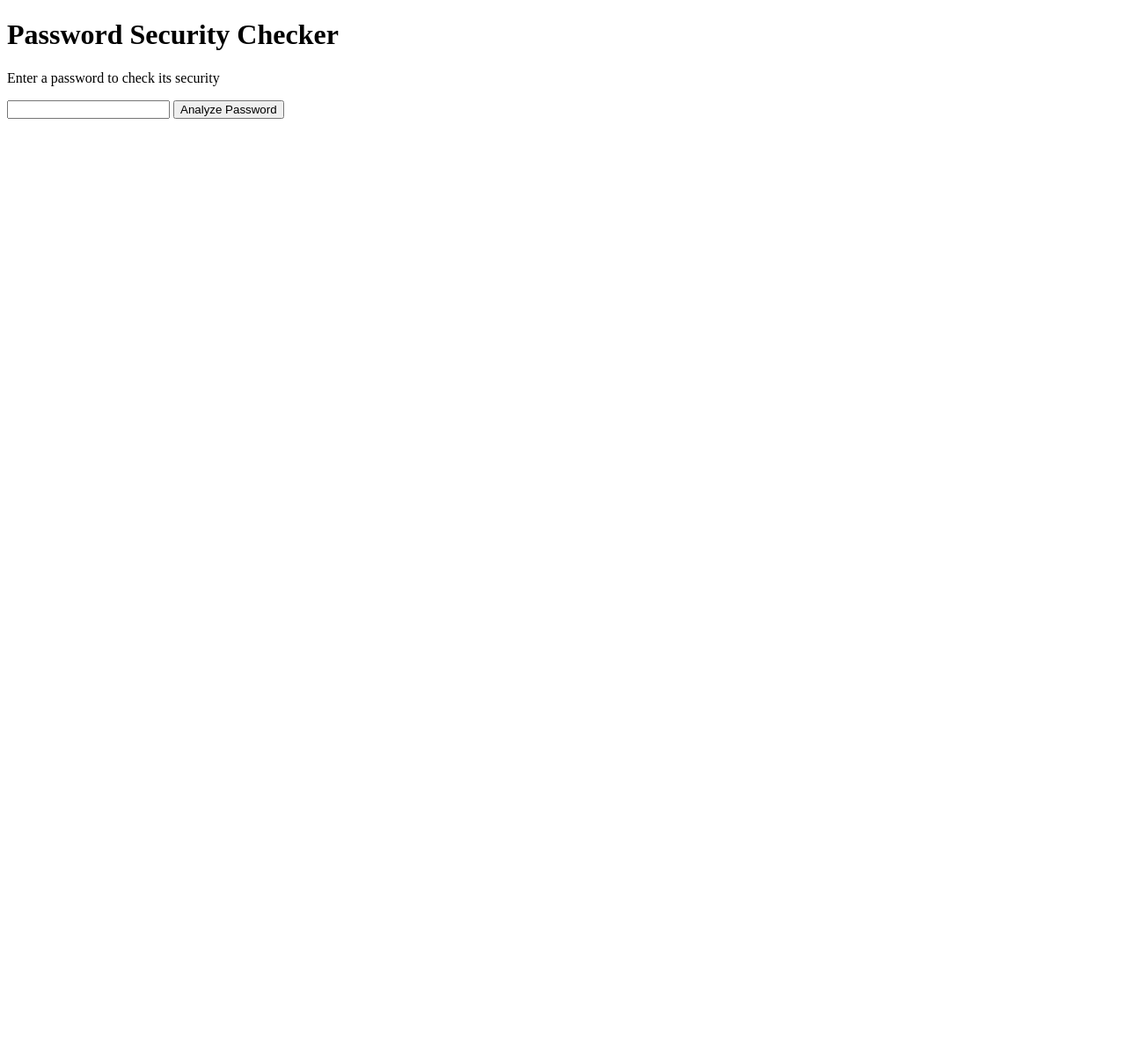
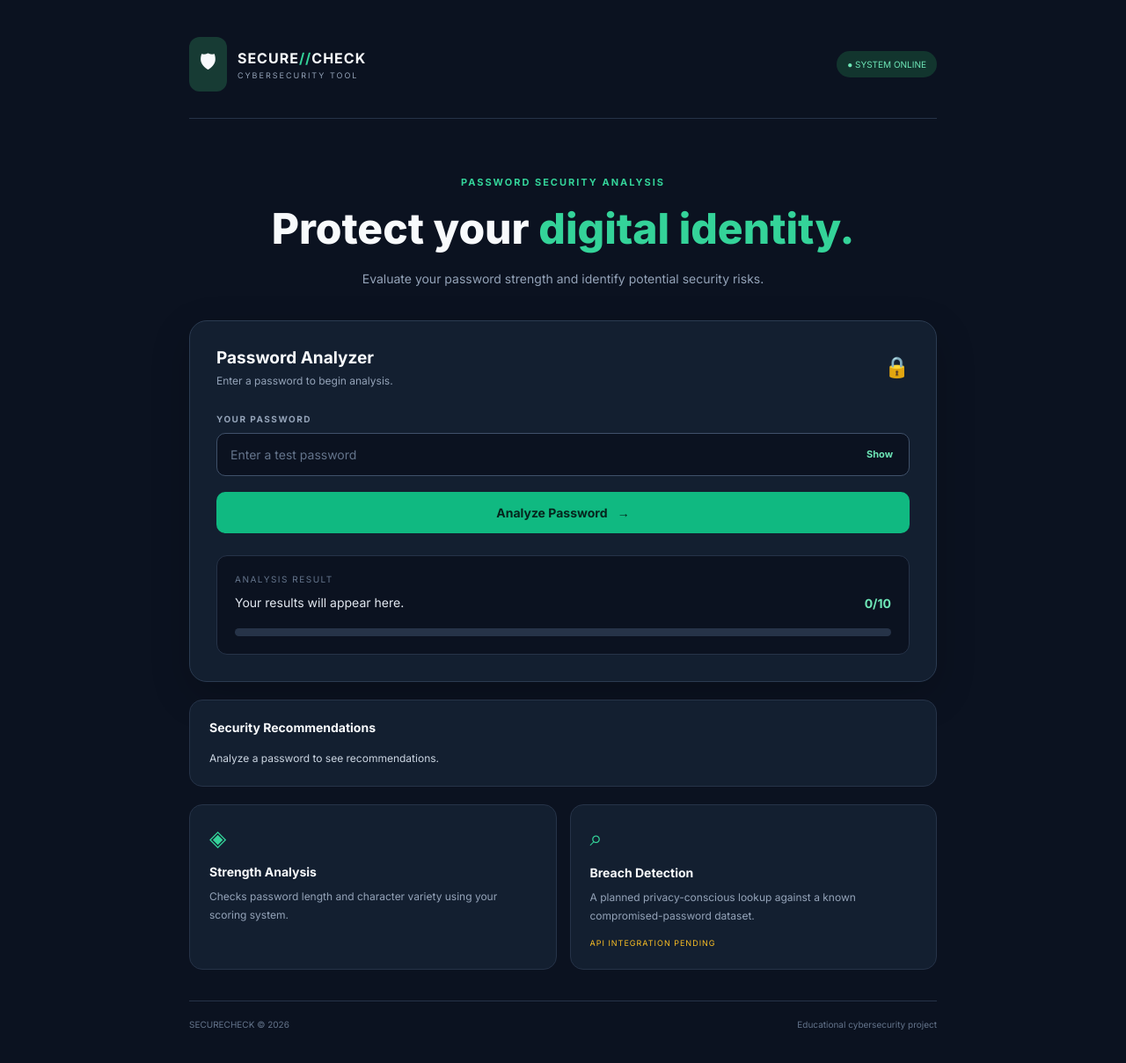
Before and after one commit to sabihashaik-pixel/Adv_CS_U1Project_26-27, a plain HTML site: page PasswordSecurityChecker/index.html in a window 1280 px wide. Shown: the whole page at 88% size. Before the commit the page ends 800 px from the top, so only its background shows below. Drawn offline with Linux system fonts and the light colour scheme.

Commit message:
2nd oct- update
 I improved the password checkers design by changing the the layout, adding more style, and improving the password input into the text box. i also added a password visibility box, 10 points security score measure, and  security recommendations based on the password criteria.

```diff
--- a/PasswordSecurityChecker/index.html
+++ b/PasswordSecurityChecker/index.html
@@ -1,19 +1,127 @@
 <!DOCTYPE html>
 <html lang="en">
-
 <head>
     <meta charset="UTF-8">
-    <title>Password Security Checker</title>
+    <meta name="viewport" content="width=device-width, initial-scale=1.0">
+
+    <title>SecureCheck | Password Security</title>
+
     <link rel="stylesheet" href="style.css">
 </head>
 
 <body>
-<h1>Password Security Checker</h1>
-<p>Enter a password to check its security</p>
-<input type="password" id="password">
-<button id="analyzeButton"> Analyze Password</button>
-<p id="result"></p>
+
+<main class="app-container">
+
+    <header class="navbar">
+        <div class="brand">
+            <div class="brand-icon">🛡</div>
+
+            <div>
+                <h2>SECURE<span>//</span>CHECK</h2>
+                <p>CYBERSECURITY TOOL</p>
+            </div>
+        </div>
+
+        <span class="status">● SYSTEM ONLINE</span>
+    </header>
+
+    <section class="hero">
+        <p class="eyebrow">PASSWORD SECURITY ANALYSIS</p>
+
+        <h1>Protect your <span>digital identity.</span></h1>
+
+        <p class="hero-description">
+            Evaluate your password strength and identify
+            potential security risks.
+        </p>
+    </section>
+
+    <section class="checker-card">
+
+        <div class="card-heading">
+            <div>
+                <h2>Password Analyzer</h2>
+                <p>Enter a password to begin analysis.</p>
+            </div>
+
+            <span class="lock-icon">🔒</span>
+        </div>
+
+        <label for="password">YOUR PASSWORD</label>
+
+        <div class="input-wrapper">
+            <input
+                    type="password"
+                    id="password"
+                    placeholder="Enter a test password"
+                    autocomplete="off"
+            >
+
+            <button type="button" id="togglePassword">
+                Show
+            </button>
+        </div>
+
+        <button id="analyzeButton">
+            Analyze Password <span>→</span>
+        </button>
+
+        <div class="result-panel">
+            <p class="result-label">ANALYSIS RESULT</p>
+
+            <div class="strength-heading">
+                <p id="result">Your results will appear here.</p>
+                <span id="scoreDisplay">0/10</span>
+            </div>
+
+            <div class="strength-bar">
+                <div id="strengthFill"></div>
+            </div>
+        </div>
+
+    </section>
+
+    <div class="recommendations-panel">
+
+        <h3>Security Recommendations</h3>
+
+        <ul id="recommendations">
+            <li>Analyze a password to see recommendations.</li>
+        </ul>
+
+    </div>
+    <section class="info-grid">
+
+        <article class="info-card">
+            <div class="info-icon">◈</div>
+            <h3>Strength Analysis</h3>
+            <p>
+                Checks password length and character
+                variety using your scoring system.
+            </p>
+        </article>
+
+        <article class="info-card">
+            <div class="info-icon">⌕</div>
+            <h3>Breach Detection</h3>
+            <p>
+                A planned privacy-conscious lookup
+                against a known compromised-password dataset.
+            </p>
+            <span class="coming-soon">API INTEGRATION PENDING</span>
+        </article>
+
+    </section>
+
+    <footer>
+        <p>SECURECHECK © 2026</p>
+        <p>Educational cybersecurity project</p>
+    </footer>
+
+</main>
+
 <script src="script.js"></script>
+
 </body>
-
 </html>
--- a/PasswordSecurityChecker/style.css
+++ b/PasswordSecurityChecker/style.css
@@ -0,0 +1,386 @@
+@import url('https://fonts.googleapis.com/css2?family=Inter:wght@400;500;600;700;800&display=swap');
+
+* {
+    margin: 0;
+    padding: 0;
+    box-sizing: border-box;
+}
+
+body {
+    font-family: 'Inter', sans-serif;
+    background: #0b1220;
+    color: #f8fafc;
+    min-height: 100vh;
+    padding: 30px 20px;
+}
+
+.app-container {
+    max-width: 850px;
+    margin: auto;
+}
+
+/* NAVIGATION */
+
+.navbar {
+    display: flex;
+    justify-content: space-between;
+    align-items: center;
+    padding: 12px 0 30px;
+    border-bottom: 1px solid #263348;
+}
+
+.brand {
+    display: flex;
+    align-items: center;
+    gap: 12px;
+}
+
+.brand-icon {
+    background: #173b34;
+    padding: 12px;
+    border-radius: 12px;
+    font-size: 22px;
+}
+
+.brand h2 {
+    font-size: 16px;
+    letter-spacing: 1px;
+}
+
+.brand h2 span {
+    color: #34d399;
+}
+
+.brand p {
+    font-size: 9px;
+    color: #94a3b8;
+    letter-spacing: 2px;
+    margin-top: 4px;
+}
+
+.status {
+    font-size: 10px;
+    color: #6ee7b7;
+    background: #12352e;
+    padding: 9px 12px;
+    border-radius: 20px;
+}
+
+/* HERO */
+
+.hero {
+    text-align: center;
+    padding: 65px 10px 35px;
+}
+
+.eyebrow {
+    color: #34d399;
+    font-size: 11px;
+    letter-spacing: 2px;
+    font-weight: 700;
+    margin-bottom: 18px;
+}
+
+.hero h1 {
+    font-size: clamp(30px, 6vw, 48px);
+    line-height: 1.15;
+    font-weight: 800;
+}
+
+.hero h1 span {
+    color: #34d399;
+}
+
+.hero-description {
+    color: #94a3b8;
+    font-size: 14px;
+    line-height: 1.7;
+    max-width: 470px;
+    margin: 18px auto 0;
+}
+
+/* MAIN CARD */
+
+.checker-card {
+    background: #131f30;
+    border: 1px solid #2b3b51;
+    border-radius: 20px;
+    padding: 30px;
+    box-shadow: 0 15px 45px rgba(0, 0, 0, 0.2);
+}
+
+.card-heading {
+    display: flex;
+    justify-content: space-between;
+    align-items: center;
+    margin-bottom: 30px;
+}
+
+.card-heading h2 {
+    font-size: 19px;
+}
+
+.card-heading p {
+    color: #94a3b8;
+    font-size: 12px;
+    margin-top: 7px;
+}
+
+.lock-icon {
+    font-size: 23px;
+}
+
+.checker-card label {
+    display: block;
+    font-size: 10px;
+    font-weight: 700;
+    color: #94a3b8;
+    letter-spacing: 1.5px;
+    margin-bottom: 10px;
+}
+
+.input-wrapper input {
+    width: 100%;
+    padding: 15px;
+    border-radius: 10px;
+    border: 1px solid #40516a;
+    background: #0b1220;
+    color: #f8fafc;
+    font-family: inherit;
+    font-size: 14px;
+    outline: none;
+    transition: border 0.2s, box-shadow 0.2s;
+}
+
+.input-wrapper input:focus {
+    border-color: #34d399;
+    box-shadow: 0 0 0 3px rgba(52, 211, 153, 0.12);
+}
+
+.input-wrapper input::placeholder {
+    color: #64748b;
+}
+
+/* BUTTON */
+
+button {
+    width: 100%;
+    padding: 15px;
+    margin-top: 18px;
+    background: #10b981;
+    color: #06251d;
+    border: none;
+    border-radius: 10px;
+    font-family: inherit;
+    font-size: 14px;
+    font-weight: 700;
+    cursor: pointer;
+    transition: background 0.2s, transform 0.2s;
+}
+
+button span {
+    margin-left: 8px;
+}
+
+button:hover {
+    background: #34d399;
+    transform: translateY(-2px);
+}
+
+button:active {
+    transform: translateY(0);
+}
+
+/* RESULT */
+
+.result-panel {
+    margin-top: 25px;
+    background: #0b1220;
+    border: 1px solid #263348;
+    border-radius: 12px;
+    padding: 20px;
+}
+
+.result-label {
+    color: #64748b;
+    font-size: 10px;
+    letter-spacing: 1.5px;
+    margin-bottom: 10px;
+}
+
+#result {
+    color: #e2e8f0;
+    font-size: 14px;
+    line-height: 1.6;
+}
+
+/* INFORMATION CARDS */
+
+.info-grid {
+    display: grid;
+    grid-template-columns: repeat(2, 1fr);
+    gap: 15px;
+    margin-top: 20px;
+}
+
+.info-card {
+    background: #131f30;
+    border: 1px solid #263348;
+    border-radius: 15px;
+    padding: 22px;
+}
+
+.info-icon {
+    color: #34d399;
+    font-size: 25px;
+    margin-bottom: 15px;
+}
+
+.info-card h3 {
+    font-size: 14px;
+    margin-bottom: 10px;
+}
+
+.info-card p {
+    color: #94a3b8;
+    font-size: 12px;
+    line-height: 1.7;
+}
+
+.coming-soon {
+    display: inline-block;
+    margin-top: 15px;
+    font-size: 9px;
+    letter-spacing: 1px;
+    color: #fbbf24;
+}
+
+/* FOOTER */
+
+footer {
+    display: flex;
+    justify-content: space-between;
+    gap: 12px;
+    margin-top: 35px;
+    padding: 20px 0;
+    border-top: 1px solid #263348;
+    color: #64748b;
+    font-size: 10px;
+}
+
+/* MOBILE RESPONSIVENESS */
+
+@media (max-width: 550px) {
+    body {
+        padding: 18px 14px;
+    }
+
+    .status {
+        font-size: 8px;
+        padding: 8px;
+    }
+
+    .checker-card {
+        padding: 20px;
+    }
+
+    .info-grid {
+        grid-template-columns: 1fr;
+    }
+
+    footer {
+        flex-direction: column;
+        text-align: center;
+    }
+}
+
+.strength-heading {
+    display: flex;
+    justify-content: space-between;
+    align-items: center;
+    gap: 12px;
+}
+
+#scoreDisplay {
+    color: #6ee7b7;
+    font-size: 14px;
+    font-weight: 700;
+}
+
+.strength-bar {
+    width: 100%;
+    height: 9px;
+    background: #263348;
+    border-radius: 20px;
+    overflow: hidden;
+    margin-top: 18px;
+}
+
+#strengthFill {
+    width: 0%;
+    height: 100%;
+    background: #34d399;
+    border-radius: 20px;
+    transition: width 0.4s ease, background 0.4s ease;
+}
+
+.input-wrapper {
+    position: relative;
+    display: flex;
+    align-items: center;
+}
+
+.input-wrapper input {
+    padding-right: 75px;
+}
+
+#togglePassword {
+    position: absolute;
+    right: 10px;
+    width: auto;
+    margin: 0;
+    padding: 7px 9px;
+    background: transparent;
+    color: #6ee7b7;
+    font-size: 11px;
+    border: none;
+}
+
+#togglePassword:hover {
+    background: #173b34;
+    transform: none;
+}
+
+.recommendations-panel {
+    margin-top: 20px;
+    background: #131f30;
+    border: 1px solid #263348;
+    border-radius: 15px;
+    padding: 22px;
+}
+
+.recommendations-panel h3 {
+    font-size: 14px;
+    margin-bottom: 18px;
+}
+
+#recommendations {
+    list-style: none;
+    display: flex;
+    flex-direction: column;
+    gap: 12px;
+}
+
+#recommendations li {
+    font-size: 12px;
+    color: #cbd5e1;
+    line-height: 1.5;
+}
+
+.recommendation-good {
+    color: #6ee7b7 !important;
+}
+
+.recommendation-warning {
+    color: #fbbf24 !important;
+}
```
Also changed, not shown: PasswordSecurityChecker/script.js (+92 -5 lines).
